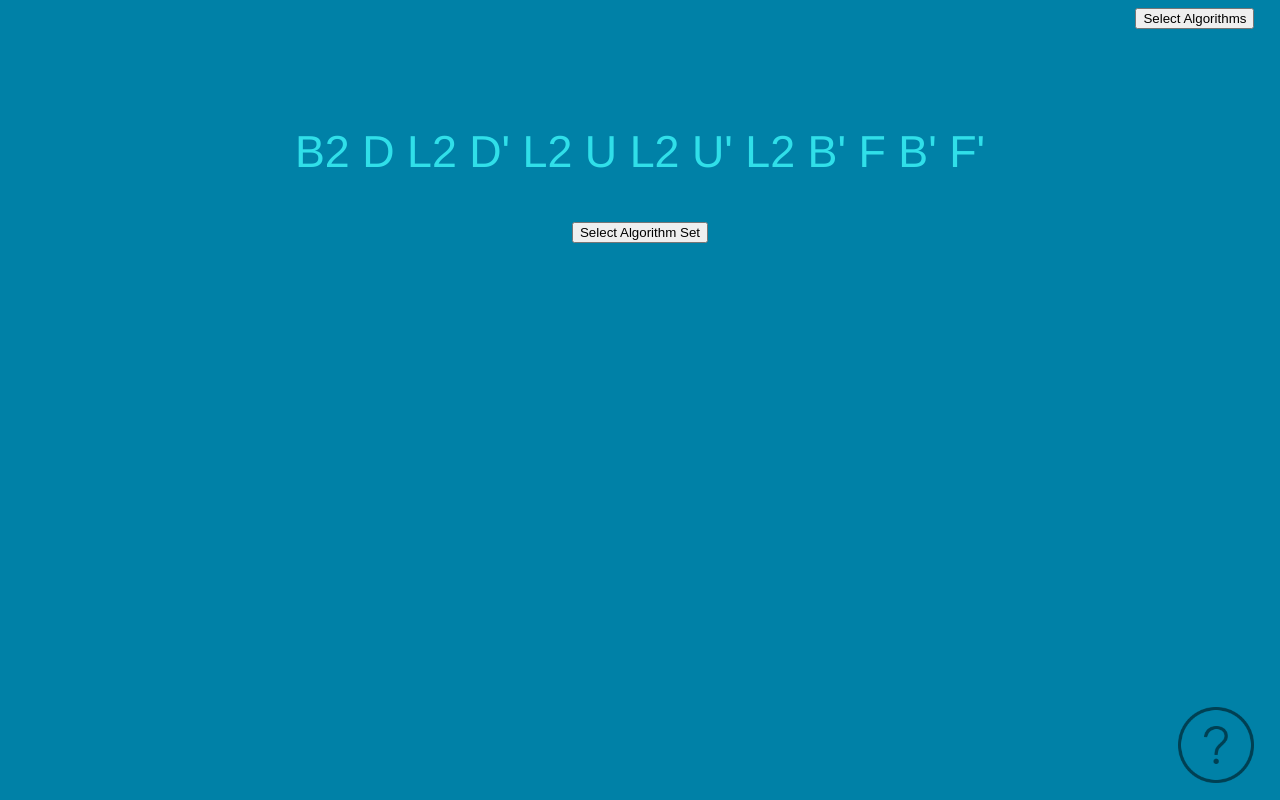
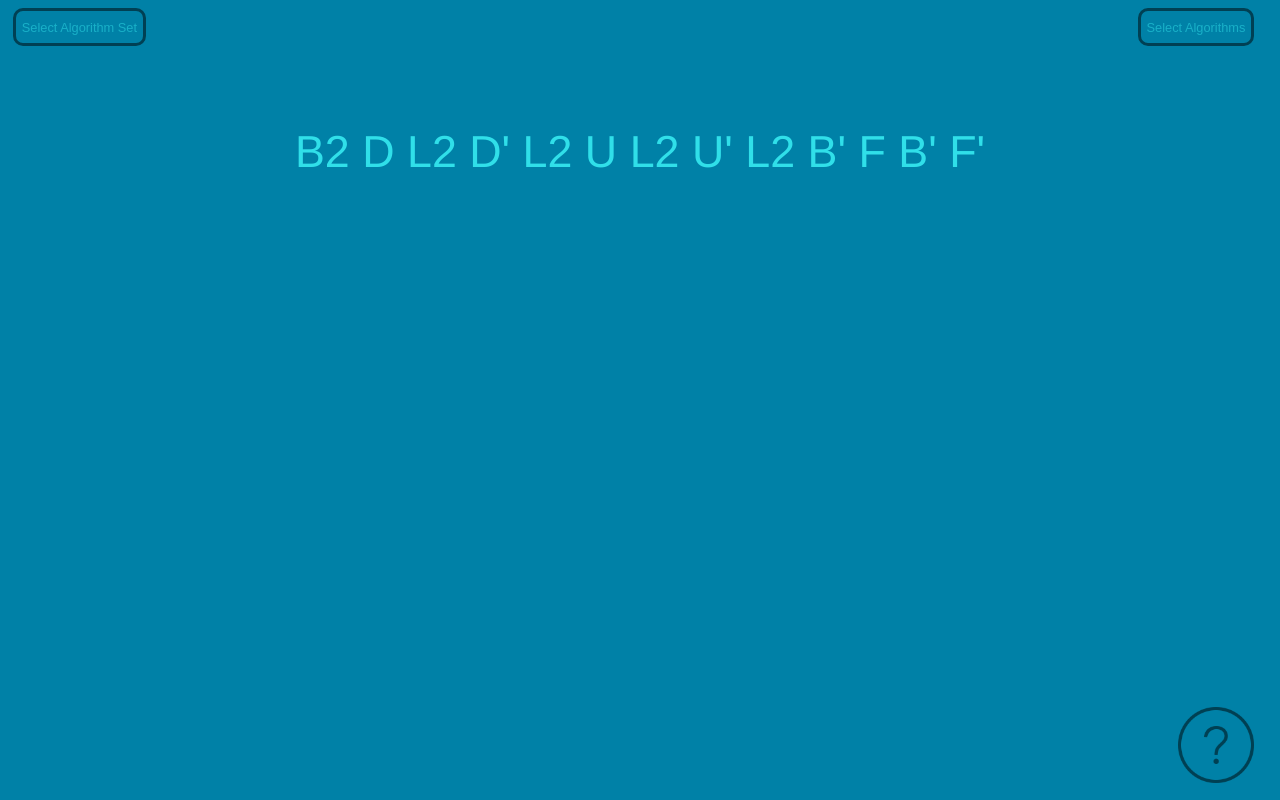
Before and after one commit to LeedsJohn/vue-algorithm-trainer, a Vue app: page / in a window 1280 px wide. Both pictures are taken after a click on the button "CMLL". Built offline with nearby package versions, Linux system fonts and the light colour scheme.

Commit message:
Style menu buttons

```diff
--- a/src/App.vue
+++ b/src/App.vue
@@ -2,7 +2,7 @@
   <div v-if="!showAbout && !selectingAlgset && chosenSet">
     <the-scramble :algSet="chosenSet"></the-scramble>
     <base-button @click="toggleAbout" type="helpbutton"></base-button>
-    <base-button @click="toggleSelectingAlgset"
+    <base-button @click="toggleSelectingAlgset" class="topLeft" type="menu"
       >Select Algorithm Set</base-button
     >
   </div>
@@ -71,4 +71,10 @@ export default {
 html {
   background-color: #0081a7;
 }
+
+.topLeft {
+  position: absolute;
+  top: 1%;
+  left: 1%;
+}
 </style>
--- a/src/components/UI/BaseButton.vue
+++ b/src/components/UI/BaseButton.vue
@@ -13,6 +13,20 @@ export default {
 <style scoped>
 button {
   cursor: pointer;
+}
+
+.menu {
+  background-color: rgba(0, 0, 0, 0);
+  border: #000 solid;
+  border-radius: 10px;
+  font-size: 1vw;
+  height: 3vw;
+  filter: opacity(50%);
+  color: #30dfe9;
+}
+
+.menu:hover {
+  filter: opacity(100%);
 }
 
 .helpbutton {
@@ -32,19 +46,4 @@ button {
   /* filter: opacity(50%); */
   filter: opacity(100%);
 }
-
-/* CSS */
-/* https://getcssscan.com/css-buttons-examples */
-/* button {
-  appearance: button;
-
-}
-
-.button-9:disabled {
-  cursor: default;
-}
-
-.button-9:focus {
-  box-shadow: rgba(50, 50, 93, .1) 0 0 0 1px inset, rgba(50, 50, 93, .2) 0 6px 15px 0, rgba(0, 0, 0, .1) 0 2px 2px 0, rgba(50, 151, 211, .3) 0 0 0 4px;
-} */
 </style>
--- a/src/components/scramble/TheScramble.vue
+++ b/src/components/scramble/TheScramble.vue
@@ -1,5 +1,5 @@
 <template>
-  <base-button @click="toggleSelectAlgScreen" class="topRight"
+  <base-button @click="toggleSelectAlgScreen" class="topRight" type="menu"
     >Select Algorithms
   </base-button>
   <div v-if="!selectAlgScreen && !finished">
```
